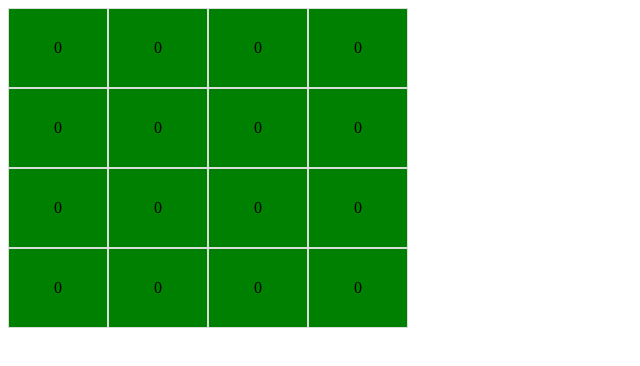
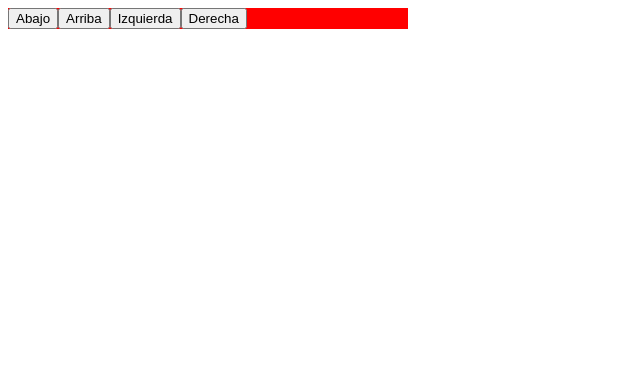
Before and after one commit to Maiki02/game2048, an Angular app: page /game in a window 1280 px wide. Shown: the top 366 px of the page, without its empty margins (0-640 px from the left). Built offline with nearby package versions, Linux system fonts and the light colour scheme.

Commit message:
Se crea el nombre de las funciones para mover el tablero y crearlo

```diff
--- a/src/app/components/game/game.component.html
+++ b/src/app/components/game/game.component.html
@@ -1,8 +1,11 @@
 <div class="container-game">
 
-    <div class="row" *ngFor="let row of board">
+    <div class="row" *ngFor="let row of stats.board">
         <div class="col" *ngFor="let value of row">{{value}}</div>
     </div>
 
-
+    <button (click)="moveToDown()">Abajo</button>
+    <button (click)="moveToUp()">Arriba</button>
+    <button (click)="moveToLeft()">Izquierda</button>
+    <button (click)="moveToRight()">Derecha</button>
 </div>
--- a/src/app/components/game/game.component.ts
+++ b/src/app/components/game/game.component.ts
@@ -1,5 +1,8 @@
 import { Component, OnInit } from '@angular/core';
-
+import { withLatestFrom } from 'rxjs';
+import { Stats } from 'src/app/shared/interfaces/board.interface';
+const ANY_ROW=[0,0,0,0]
+const BOARD_INITIAL=[ANY_ROW,ANY_ROW,ANY_ROW,ANY_ROW];
 @Component({
   selector: 'app-game',
   templateUrl: './game.component.html',
@@ -7,12 +10,49 @@ import { Component, OnInit } from '@angular/core';
 })
 export class GameComponent implements OnInit {
   private row=[0,0,0,0];
-  public board=[[0,0,0,0],[0,0,0,0],[0,0,0,0],[0,0,0,0]];
+  public stats:Stats={
+    board:[],
+    numOfCols:0,
+    numOfRows:0,
+    score:0
+  };
   constructor() {
-    console.log("CREANDO GAME")
+    console.log("CREANDO GAME");
+    this.createBoard(2);
   }
 
   ngOnInit(): void {
   }
 
+  createGame(numOfRows:number){
+    this.stats.numOfCols=numOfRows;
+    this.stats.numOfRows=numOfRows;
+    //this.board
+  }
+
+  //Given a number that represents the number of rows and columns in the board,
+  //create a board with its initial values set to 0.
+  createBoard(numOfRows:number){
+  }
+
+  moveToDown(){
+
+  }
+  moveToUp(){}
+  moveToLeft(){}
+  moveToRight(){
+    /*console.log("MOVE TO RIGHT")
+    let boardFinally= BOARD_INITIAL;
+    this.board.forEach(row=>{
+      console.log(row);
+      if(){
+
+      }
+    })*/
+  }
+
+  generateRandom(){
+
+  }
+
 }
--- /dev/null
+++ b/src/app/shared/interfaces/board.interface.ts
@@ -0,0 +1,6 @@
+export interface Stats {
+    board: number[][],
+    numOfRows: number,
+    numOfCols: number,
+    score: number,
+}
```
